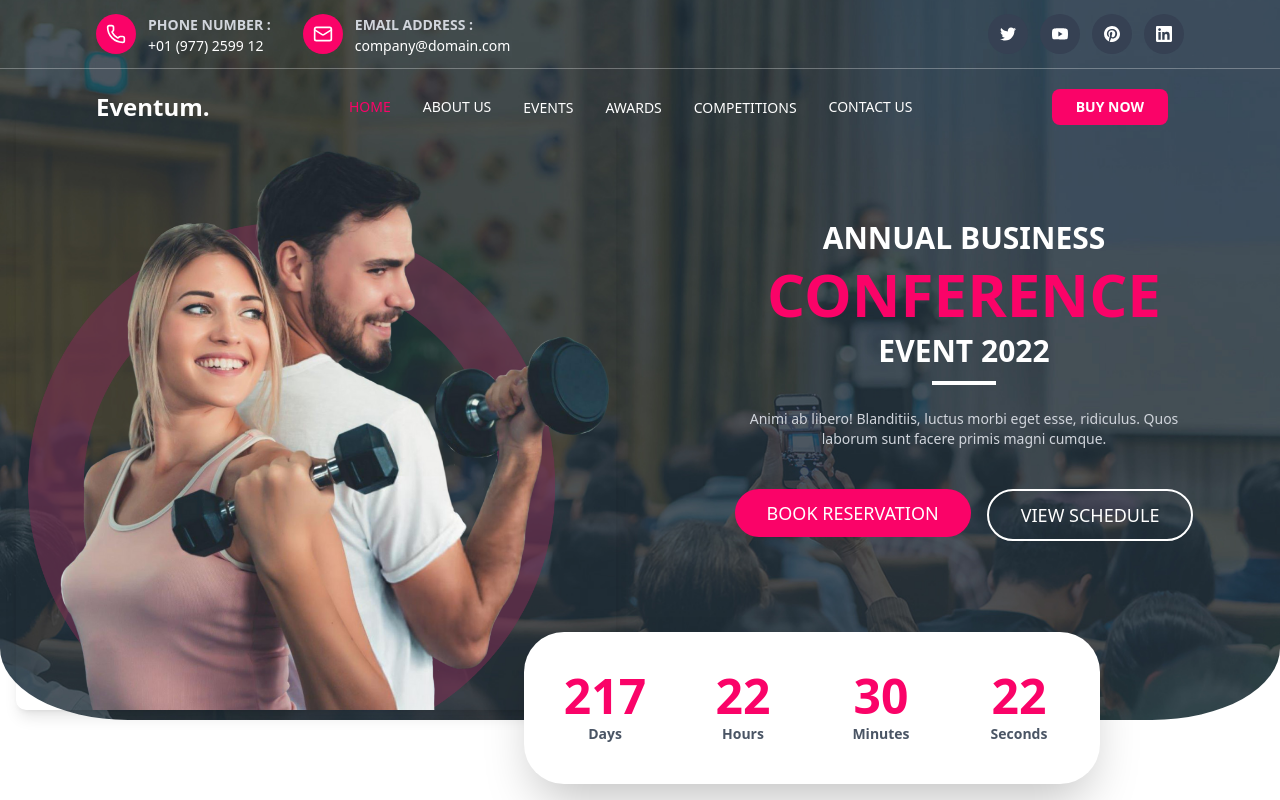
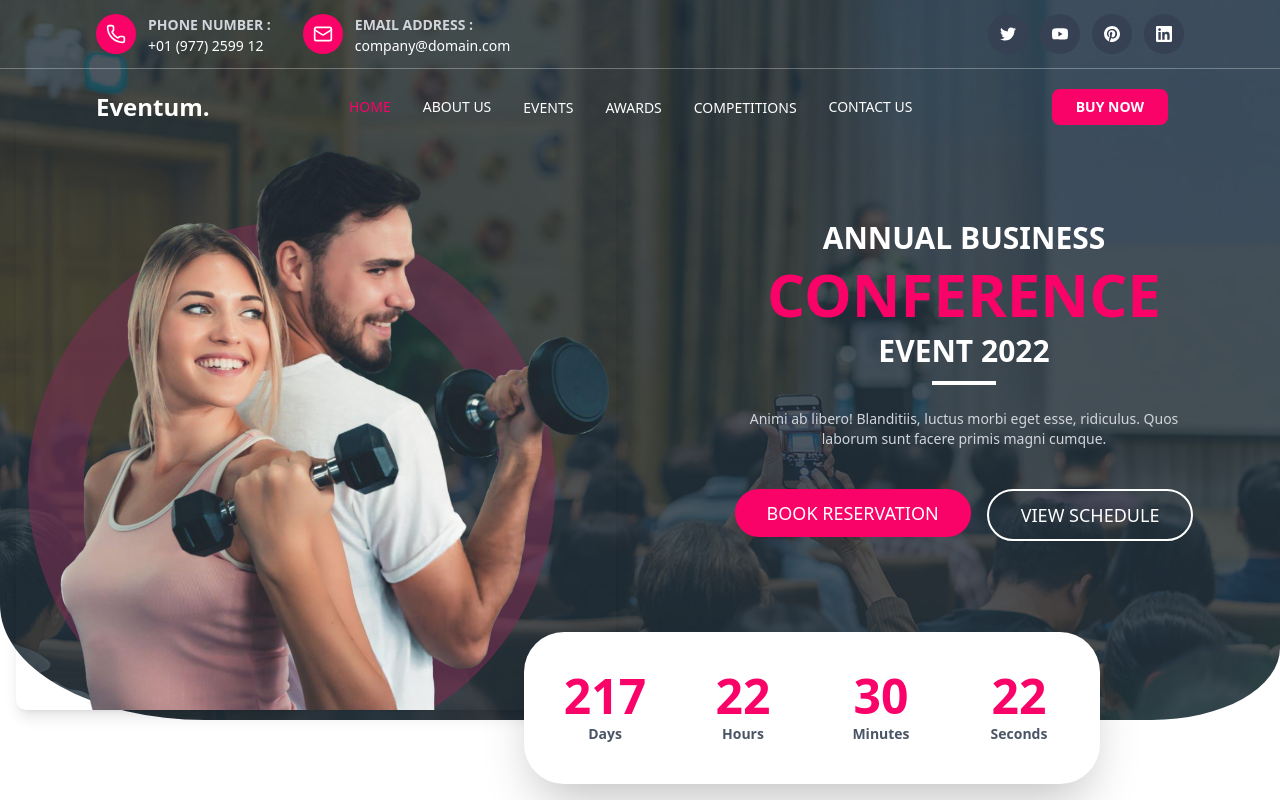
Before and after one commit to vamshichi/fitnessfest, a Next.js app: page / in a window 1280 px wide. Shown: the top 800 px of the page. Built offline with nearby package versions, Linux system fonts and the light colour scheme; no server answers.

Commit message:
changed colour patt

```diff
--- a/components/Homehero.tsx
+++ b/components/Homehero.tsx
@@ -11,7 +11,7 @@ export default function Timer() {
         backgroundImage: "url('/images/image1.jpg')",
         backgroundSize: "cover",
         backgroundPosition: "center",
-        borderBottomLeftRadius: "10%",
+        borderBottomLeftRadius: "16%",
         borderBottomRightRadius: "10%",
       }}
     >
```
